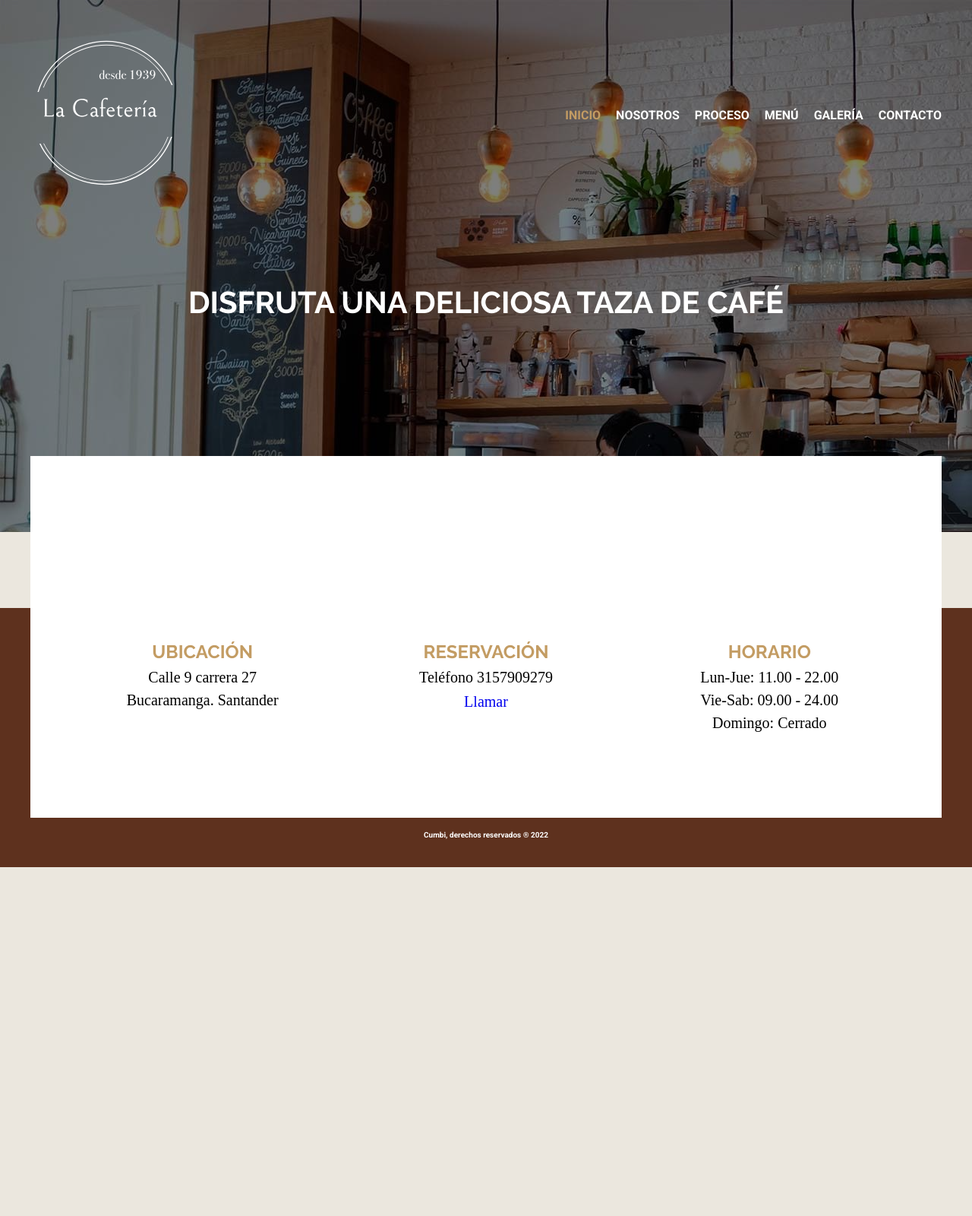
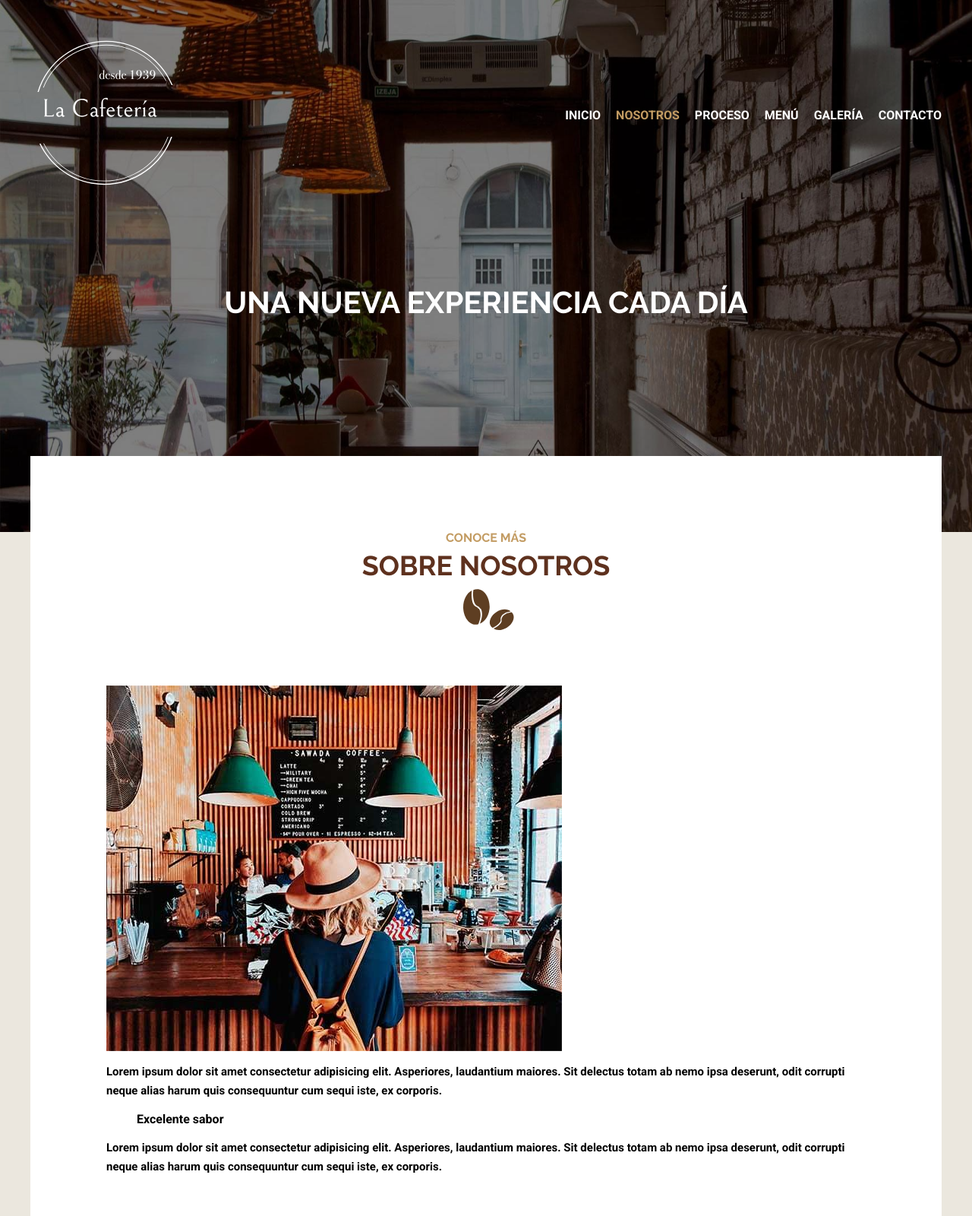
Before and after one commit to cumbinar/cafeteria, a website: page nosotros.html in a window 1280 px wide. Shown: the top 1600 px of the page at 76% size. Before the commit the page ends 1151 px from the top, so only its background shows below. Drawn offline with Linux system fonts and the light colour scheme; a web font is replaced by a local one.

Commit message:
termina html web interna sobre nosotros

```diff
--- a/nosotros.html
+++ b/nosotros.html
@@ -16,7 +16,7 @@
 </head>
 
 <body>
-    <header class="header header-inicio">
+    <header class="header header-nosotros">
         <div class="contenido-header contenedor">
             <div class="barra">
                 <div class="logo">
@@ -24,8 +24,8 @@
                 </div>
 
                 <nav class="nav-principal">
-                    <a class="activo" href="index.html">Inicio</a>
-                    <a href="nosotros.html">Nosotros</a>
+                    <a href="index.html">Inicio</a>
+                    <a class="activo" href="nosotros.html">Nosotros</a>
                     <a href="proceso.html">Proceso</a>
                     <a href="menu.html">Menú</a>
                     <a href="galeria.html">Galería</a>
@@ -34,14 +34,27 @@
             </div>
 
             <div class="texto-header">
-                <h1>Disfruta una deliciosa taza de café</h1>
+                <h1>Una nueva experiencia cada día</h1>
             </div>
 
         </div>
     </header>
 
     <main class="contenedor contenido-principal">
+        <h2><span>Conoce más</span> sobre nosotros </h2>
 
+        <div class="contenido-nosotros">
+            <img src="build/img/nosotros_sidebar.jpg" alt="">
+        </div>
+
+        <div class="texto">
+            <p>Lorem ipsum dolor sit amet consectetur adipisicing elit. Asperiores, laudantium maiores. Sit delectus totam ab nemo ipsa deserunt, odit corrupti neque alias harum quis consequuntur cum sequi iste, ex corporis.</p>
+
+            <blockquote>
+                Excelente sabor</blockquote>
+            <p>Lorem ipsum dolor sit amet consectetur adipisicing elit. Asperiores, laudantium maiores. Sit delectus totam ab nemo
+                ipsa deserunt, odit corrupti neque alias harum quis consequuntur cum sequi iste, ex corporis.</p>
+        </div>
     </main>
 
 
--- a/src/scss/base/_globales.scss
+++ b/src/scss/base/_globales.scss
@@ -33,6 +33,7 @@ a{
 
 img{
     max-width: 100%;
+    height: auto;
     display: block;
 }
 
--- a/src/scss/header/_header.scss
+++ b/src/scss/header/_header.scss
@@ -4,6 +4,8 @@
 .header{
     padding: 5rem 0;
     position: relative;
+    background-repeat: no-repeat;
+    background-size: cover;
 
  @include m.tablet {
     min-height: 70rem;
@@ -46,3 +48,7 @@
 .header-inicio{
     background-image: url(../img/header_inicio.jpg);
 }
+
+.header-nosotros{
+    background-image: url(../img/header_nosotros.jpg);
+}
```
Also changed, not shown: build/css/app.css.
